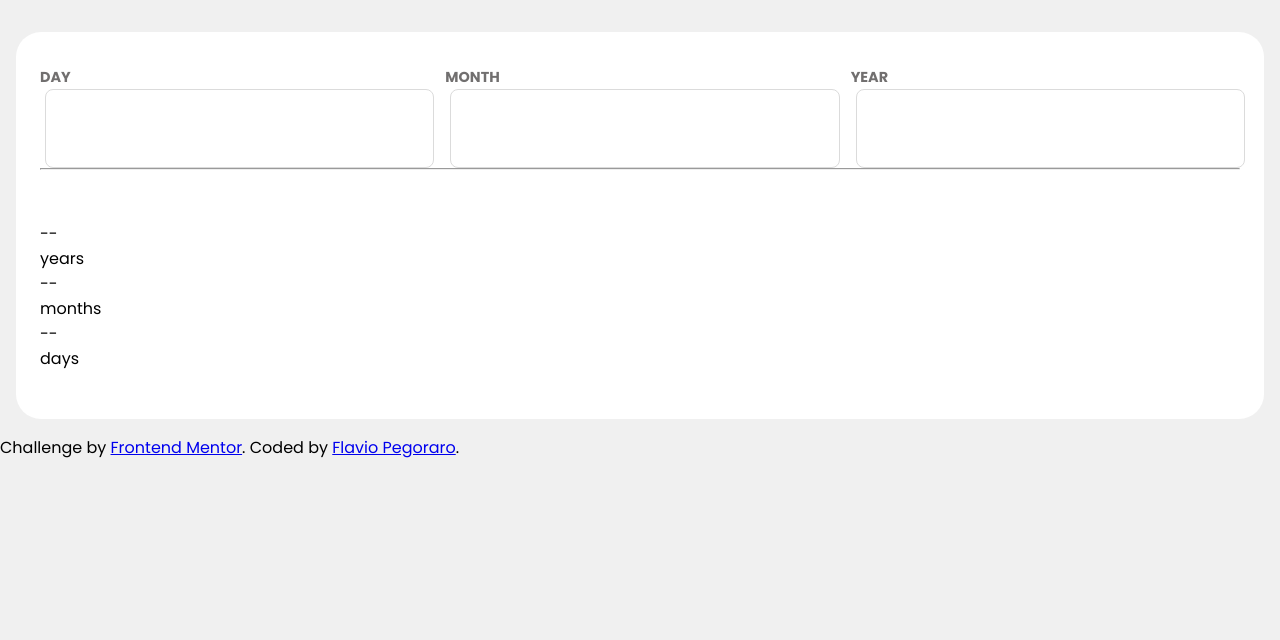
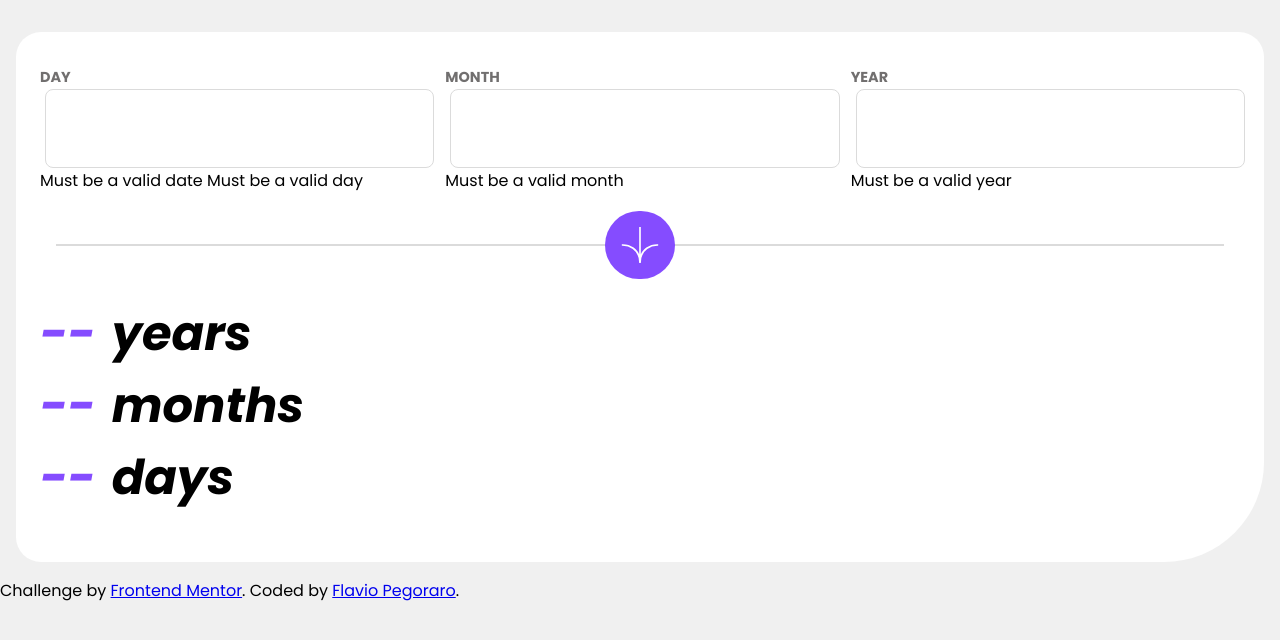
Before and after one commit to flpego/age-calculator-app, a plain HTML site: page index.html in a window 1280 px wide. Drawn offline with Linux system fonts and the light colour scheme.

Commit message:
function calulateDate ended; WIP: error handlers

```diff
--- a/index.html
+++ b/index.html
@@ -11,14 +11,14 @@
       sizes="32x32"
       href="./assets/images/favicon-32x32.png"
     />
-    <link rel="stylesheet" href="./styles/styles.css">
+    <link rel="stylesheet" href="./styles/styles.css" />
 
     <title>Frontend Mentor | Age calculator app</title>
   </head>
   <body>
     <main>
       <section class="form-container">
-        <form class="calculator-form">
+        <form class="calculator-form" id="calculator-form">
           <fieldset class="form-fieldset">
             <label for="day" class="form-label">DAY</label>
             <input
@@ -28,6 +28,8 @@
               class="form-input"
               required
             />
+            <span>Must be a valid date</span>
+            <span>Must be a valid day</span>
           </fieldset>
           <fieldset class="form-fieldset">
             <label for="month" class="form-label">MONTH</label>
@@ -38,6 +40,7 @@
               class="form-input"
               required
             />
+            <span>Must be a valid month</span>
           </fieldset>
           <fieldset class="form-fieldset">
             <label for="year" class="form-label">YEAR</label>
@@ -48,21 +51,30 @@
               class="form-input"
               required
             />
+            <span>Must be a valid year</span>
           </fieldset>
         </form>
       </section>
-      <div>
+      <div class="bar-container">
         <hr />
-        <img src="./assets/images/icon-arrow.svg" alt="" />
+        <button type="button" id="calculate" class="calculate-button">
+          <img src="./assets/images/icon-arrow.svg" alt="" />
+        </button>
       </div>
-      <section class="output-container">
-        <div>
-          <span>--</span>
-          <p>years</p>
-          <span>--</span>
-          <p>months</p>
-          <span>--</span>
-          <p>days</p>
+      <section class="output-section-container">
+        <div class="date-container">
+          <div class="flex-date">
+            <span id="years-output">--</span>
+            <p>years</p>
+          </div>
+          <div class="flex-date">
+            <span id="months-output">--</span>
+            <p>months</p>
+          </div>
+          <div class="flex-date">
+            <span id="days">--</span>
+            <p>days</p>
+          </div>
         </div>
       </section>
     </main>
@@ -74,5 +86,6 @@
       >. Coded by
       <a href="https://github.com/flpego" target="_blank">Flavio Pegoraro</a>.
     </div>
+    <script type="module" src="./js/index.js"></script>
   </body>
 </html>
--- /dev/null
+++ b/js/index.js
@@ -0,0 +1,53 @@
+
+
+const form = document.querySelector('#calculator-form');
+const inputDays = document.querySelector('input[name="day"]');
+const inputMonths = document.querySelector('input[name="month"]');
+const inputYears = document.querySelector('input[name="year"]');
+
+const yearsOutput = document.querySelector('#years-output');
+const monthsOutput = document.querySelector('#months-output');
+const daysOutput = document.querySelector('#days');
+
+const calculateBtn = document.querySelector('#calculate')
+
+calculateBtn.addEventListener('click', (e) => {
+    e.preventDefault();
+    calculateDate();
+});
+
+
+
+const calculateDate = () => {
+    const dateNow = new Date();
+    const inputDate = new Date(inputYears.value, inputMonths.value - 1, inputDays.value);
+
+    if (isNaN(inputDate.getTime())) {
+        alert("Por favor, introduce una fecha válida.");
+        return;
+    }
+
+    let years = dateNow.getFullYear() - inputDate.getFullYear();
+    let months = dateNow.getMonth() - inputDate.getMonth();
+    let days = dateNow.getDate() - inputDate.getDate();
+
+
+    if (days < 0) {
+        months -= 1;
+        const lastMonth = new Date(dateNow.getFullYear(), dateNow.getMonth(), 0);
+        days += lastMonth.getDate();
+    }
+
+
+    if (months < 0) {
+        years -= 1;
+        months += 12;
+    }
+
+    console.log(years, months, days);
+
+    // Mostrar los resultados
+    yearsOutput.textContent = years;
+    monthsOutput.textContent = months;
+    daysOutput.textContent = days;
+}
--- a/styles/styles.css
+++ b/styles/styles.css
@@ -67,7 +67,7 @@ main{
     margin: 2rem 1rem 1rem 1rem;
     background-color: var(--white);
     padding: 2rem 1.5rem 3rem 1.5rem;
-    border-radius: 25px;
+    border-radius: 25px 25px 100px 25px;
 }
 
 .form-container{
@@ -104,3 +104,63 @@ main{
     border: 1px solid var(--light-gray);
     border-radius: 8px;
 }
+
+.form-fieldset input:focus {
+  outline: none;
+  border: 1px solid var(--purple);
+  caret-color: var(--purple);
+}
+
+.bar-container{
+  margin: 1rem;
+  display: flex;
+  flex-direction: column;
+  align-items: center;
+}
+
+.bar-container hr {
+  width: 100%;
+  top: 0;
+  border: none;
+  height: 2px;
+  background-color: var(--light-gray);
+  transform: translateY(35px);
+  z-index: 1;
+}
+
+.bar-container button {
+  border:none;
+  background-color: transparent;
+  z-index: 3;
+  border-radius: 50px;
+
+}
+
+.bar-container button img:hover {
+background-color: var(--black);
+}
+.bar-container button img {
+  width: 70px;
+  background-color: var(--purple);
+  border-radius: 50px;
+  padding: 1rem;
+  z-index: 3;
+}
+
+.flex-date{
+  display: flex;
+  gap: 1rem;
+  align-items: center;
+  font-size: 3rem;
+  font-family: var(--font-bold-italic);
+  font-weight: 900;
+  font-style: italic;
+}
+
+.flex-date p {
+
+}
+
+.flex-date span{
+  color: var(--purple);
+}
```
Also changed, not shown: js/errors.js (added).
